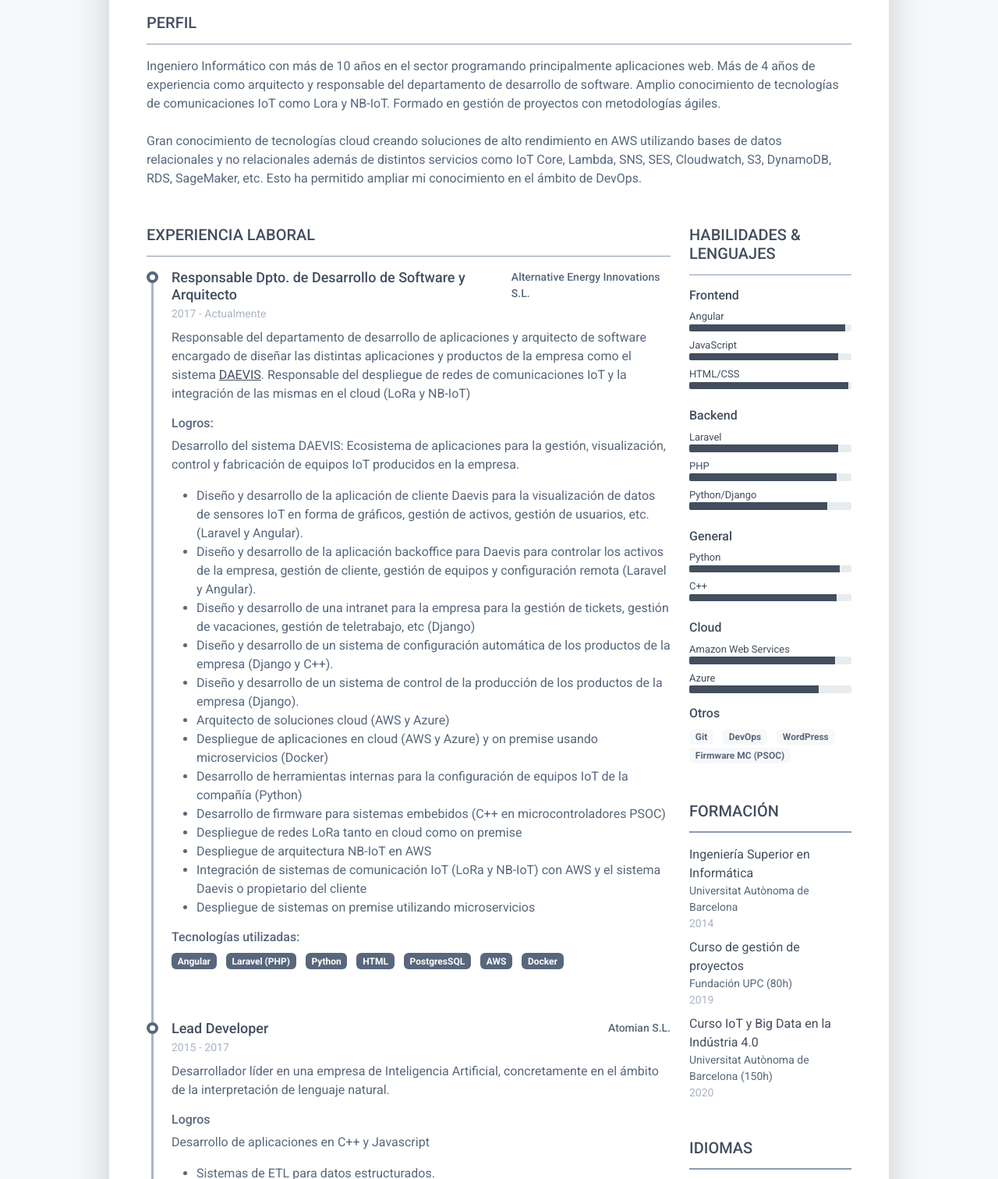
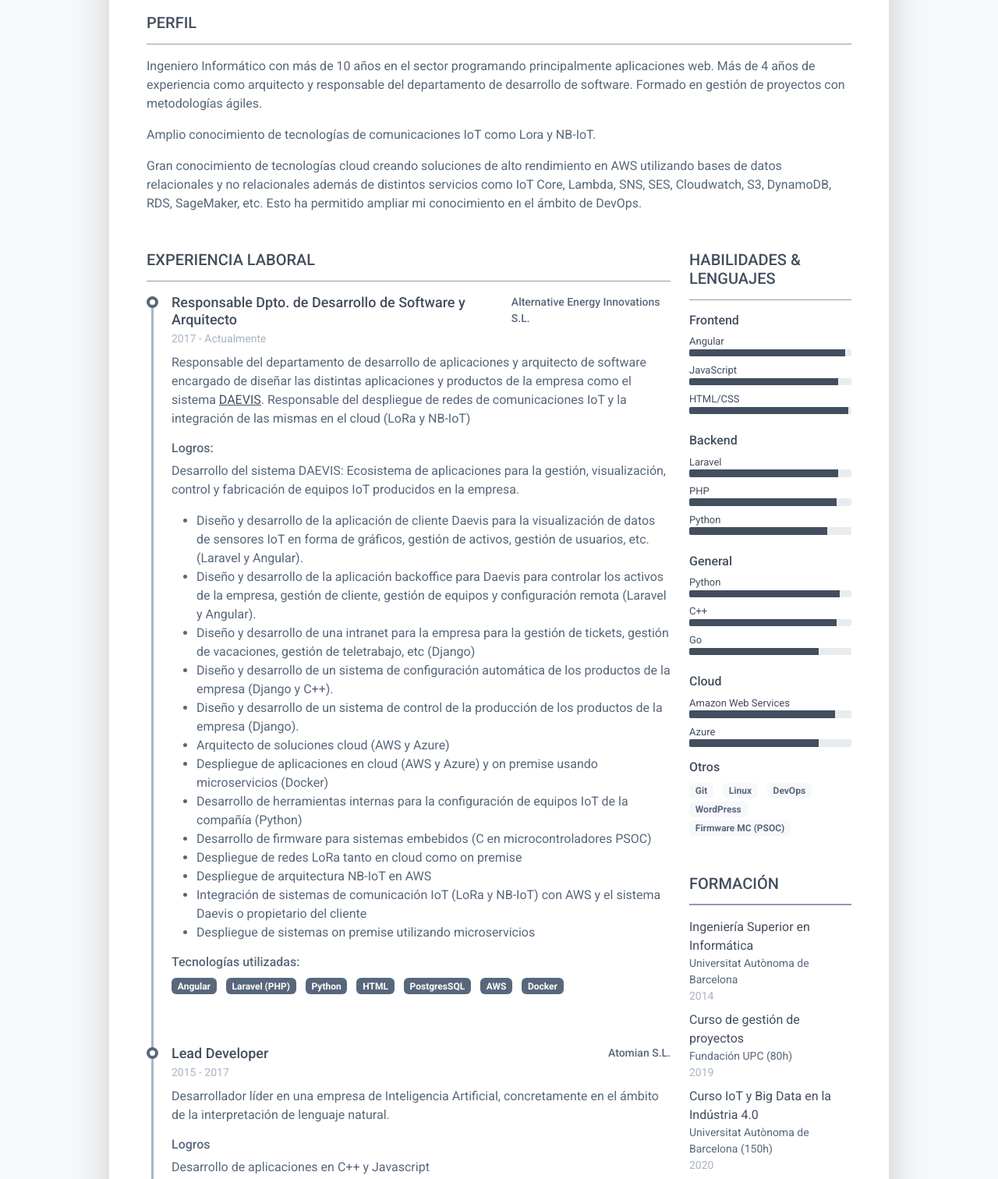
Before and after one commit to asantolaria/mycv, a plain HTML site: page index.html in a window 1280 px wide. Shown: the part 331-1843 px from the top of the page at 78% size. Drawn offline with Linux system fonts and the light colour scheme.

Commit message:
added new skills and overview updated

```diff
--- a/index.html
+++ b/index.html
@@ -58,13 +58,17 @@
 			    <section class="resume-section summary-section mb-5">
 				    <h2 class="resume-section-title text-uppercase font-weight-bold pb-3 mb-3">Perfil</h2>
 				    <div class="resume-section-content">
-					    <p class="mb-0">Ingeniero Informático con más de 10 años en el sector programando principalmente aplicaciones web. Más de 4 años de experiencia como arquitecto y responsable del departamento de desarrollo de software.
-                            Amplio conocimiento de tecnologías de comunicaciones IoT como Lora y NB-IoT. Formado en gestión de proyectos con metodologías ágiles.
+					    <p>
+                            Ingeniero Informático con más de 10 años en el sector programando principalmente aplicaciones web. Más de 4 años de experiencia como arquitecto y responsable del departamento de desarrollo de software.
+                            Formado en gestión de proyectos con metodologías ágiles.
                         </p>
-                        <br>
+                        <p>
+                            Amplio conocimiento de tecnologías de comunicaciones IoT como Lora y NB-IoT.
+                        </p>
                         <p>
                             Gran conocimiento de tecnologías cloud creando soluciones de alto rendimiento en AWS utilizando bases de datos relacionales y no relacionales además de distintos servicios como IoT Core, Lambda, SNS, SES, Cloudwatch, S3, DynamoDB, RDS, SageMaker, etc. Esto ha permitido ampliar mi conocimiento en el ámbito de DevOps.
                         </p>
+
 				    </div>
 			    </section><!--//summary-section-->
 			    <div class="row">
@@ -95,7 +99,7 @@
                                                 <li>Arquitecto de soluciones cloud (AWS y Azure)</li>
                                                 <li>Despliegue de aplicaciones en cloud (AWS y Azure) y on premise usando microservicios (Docker)</li>
                                                 <li>Desarrollo de herramientas internas para la configuración de equipos IoT de la compañía (Python)</li>
-                                                <li>Desarrollo de firmware para sistemas embebidos (C++ en microcontroladores PSOC)</li>
+                                                <li>Desarrollo de firmware para sistemas embebidos (C en microcontroladores PSOC)</li>
                                                 <li>Despliegue de redes LoRa tanto en cloud como on premise</li>
                                                 <li>Despliegue de arquitectura NB-IoT en AWS</li>
                                                 <li>Integración de sistemas de comunicación IoT (LoRa y NB-IoT) con AWS y el sistema Daevis o propietario del cliente</li>
@@ -173,7 +177,7 @@
 									    <div class="resume-timeline-item-header mb-2">
 										    <div class="d-flex flex-column flex-md-row">
 										        <h3 class="resume-position-title font-weight-bold mb-1">Técnico Informático</h3>
-										        <div class="resume-company-name ms-auto">Acer</div>
+										        <div class="resume-company-name ms-auto">Acer Computer Iberia S.A.</div>
 										    </div><!--//row-->
 										    <div class="resume-position-time">2006 - 2011</div>
 									    </div><!--//resume-timeline-item-header-->
@@ -233,7 +237,7 @@
                                             </div>
                                         </li>
 								        <li class="mb-2">
-								            <div class="resume-skill-name">Python/Django</div>
+								            <div class="resume-skill-name">Python</div>
 									        <div class="progress resume-progress">
 											    <div class="progress-bar theme-progress-bar-dark" role="progressbar" style="width: 85%" aria-valuenow="25" aria-valuemin="0" aria-valuemax="100"></div>
 											</div>
@@ -255,6 +259,12 @@
                                             <div class="resume-skill-name">C++</div>
                                             <div class="progress resume-progress">
                                                 <div class="progress-bar theme-progress-bar-dark" role="progressbar" style="width: 91%" aria-valuenow="25" aria-valuemin="0" aria-valuemax="100"></div>
+                                            </div>
+                                        </li>
+                                        <li class="mb-2">
+                                            <div class="resume-skill-name">Go</div>
+                                            <div class="progress resume-progress">
+                                                <div class="progress-bar theme-progress-bar-dark" role="progressbar" style="width: 80%" aria-valuenow="25" aria-valuemin="0" aria-valuemax="100"></div>
                                             </div>
                                         </li>
 							        </ul>
@@ -282,6 +292,7 @@
 						            <h4 class="resume-skills-cat font-weight-bold">Otros</h4>
 						            <ul class="list-inline">
                                         <li class="list-inline-item"><span class="badge badge-light">Git</span></li>
+                                        <li class="list-inline-item"><span class="badge badge-light">Linux</span></li>
 							            <li class="list-inline-item"><span class="badge badge-light">DevOps</span></li>
 							            <li class="list-inline-item"><span class="badge badge-light">WordPress</span></li>
                                         <li class="list-inline-item"><span class="badge badge-light">Firmware MC (PSOC)</span></li>
```
